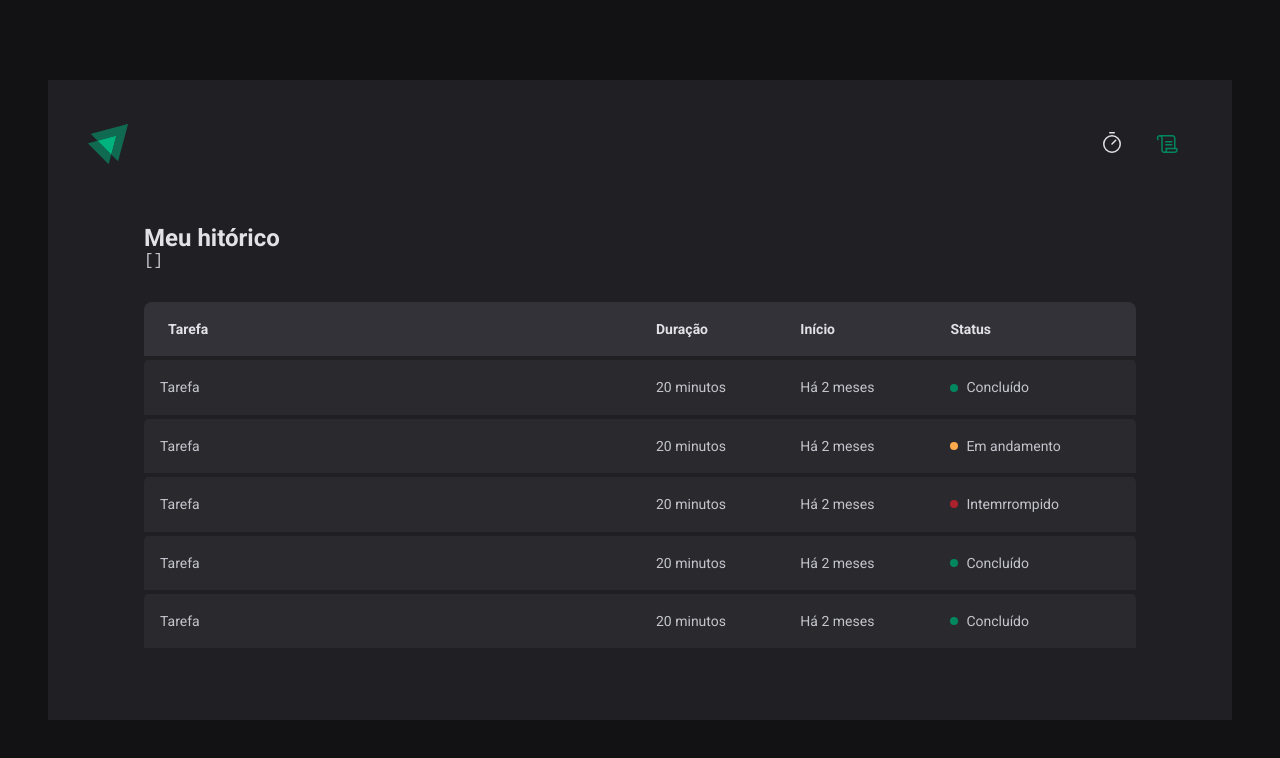
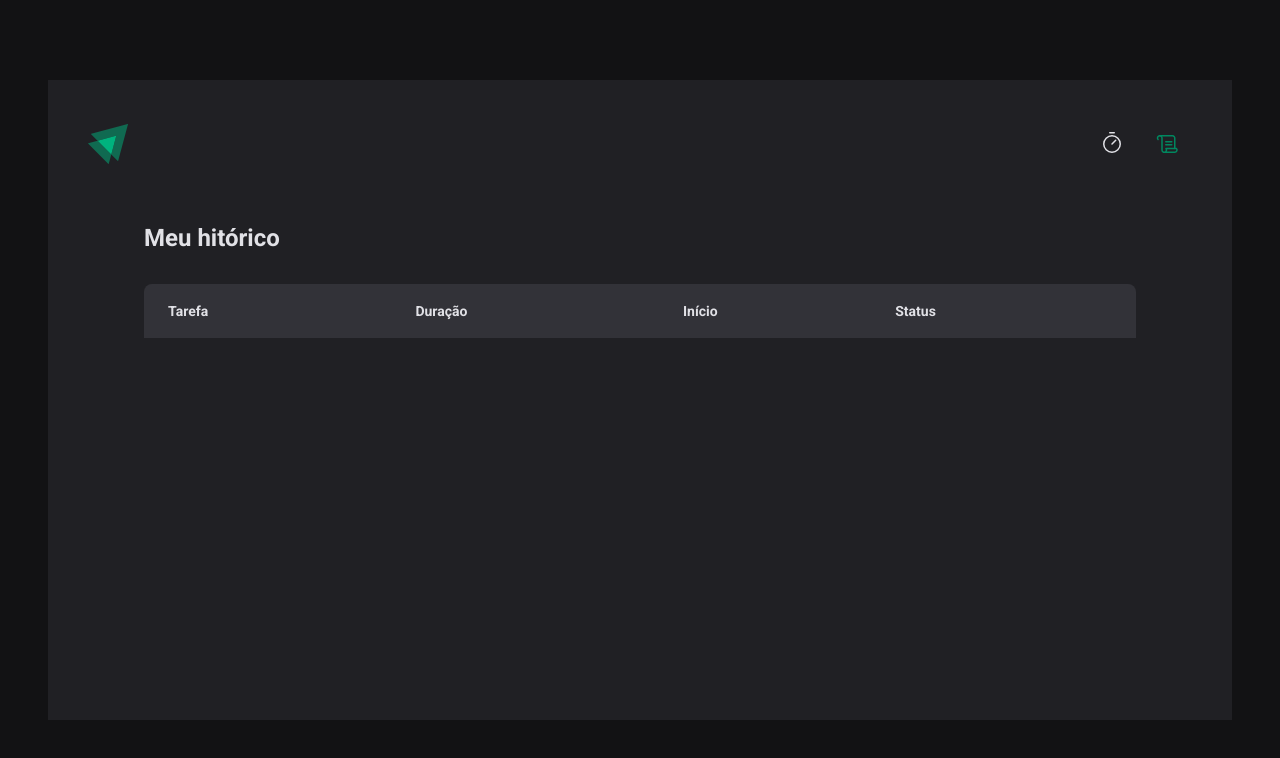
Before and after one commit to manuncorrea/timer, a React (Vite) app: page /history in a window 1280 px wide. Shown: the top 758 px of the page. Built offline with nearby package versions, Linux system fonts and the light colour scheme.

Commit message:
implementando a pagina de historico

```diff
--- a/src/pages/History/index.tsx
+++ b/src/pages/History/index.tsx
@@ -1,3 +1,5 @@
+import { formatDistanceToNow } from 'date-fns'
+import ptBR from 'date-fns/esm/locale/pt-BR'
 import { useContext } from 'react'
 import { CyclesContext } from '../../contexts/CyclesContext'
 import { HistoryContainer, HistoryList, Status } from './styles'
@@ -8,7 +10,6 @@
   return (
     <HistoryContainer>
       <h1>Meu hitórico</h1>
-      <pre>{JSON.stringify(cycles, null, 2)}</pre>
       <HistoryList>
         <table>
           <thead>
@@ -20,50 +21,33 @@
             </tr>
           </thead>
           <tbody>
-            <tr>
-              <td>Tarefa</td>
-              <td>20 minutos</td>
-              <td>Há 2 meses</td>
-              <td>
-                <Status statusColor="green">Concluído</Status>
-              </td>
-            </tr>
+            {cycles.map((cycle) => {
+              return (
+                <tr key={cycle.id}>
+                  <td>{cycle.task}</td>
+                  <td>{cycle.minutesAmount} minutos</td>
+                  <td>
+                    {formatDistanceToNow(cycle.startDate, {
+                      addSuffix: true,
+                      locale: ptBR,
+                    })}
+                  </td>
+                  <td>
+                    {cycle.finshedDate && (
+                      <Status statusColor="green">Concluído</Status>
+                    )}
 
-            <tr>
-              <td>Tarefa</td>
-              <td>20 minutos</td>
-              <td>Há 2 meses</td>
-              <td>
-                <Status statusColor="yellow">Em andamento</Status>
-              </td>
-            </tr>
+                    {cycle.interruptDate && (
+                      <Status statusColor="red">Interrompido</Status>
+                    )}
 
-            <tr>
-              <td>Tarefa</td>
-              <td>20 minutos</td>
-              <td>Há 2 meses</td>
-              <td>
-                <Status statusColor="red">Intemrrompido</Status>
-              </td>
-            </tr>
-
-            <tr>
-              <td>Tarefa</td>
-              <td>20 minutos</td>
-              <td>Há 2 meses</td>
-              <td>
-                <Status statusColor="green">Concluído</Status>
-              </td>
-            </tr>
-
-            <tr>
-              <td>Tarefa</td>
-              <td>20 minutos</td>
-              <td>Há 2 meses</td>
-              <td>
-                <Status statusColor="green">Concluído</Status>
-              </td>
-            </tr>
+                    {!cycle.finshedDate && !cycle.interruptDate && (
+                      <Status statusColor="yellow">Em andamento</Status>
+                    )}
+                  </td>
+                </tr>
+              )
+            })}
           </tbody>
         </table>
       </HistoryList>
```
